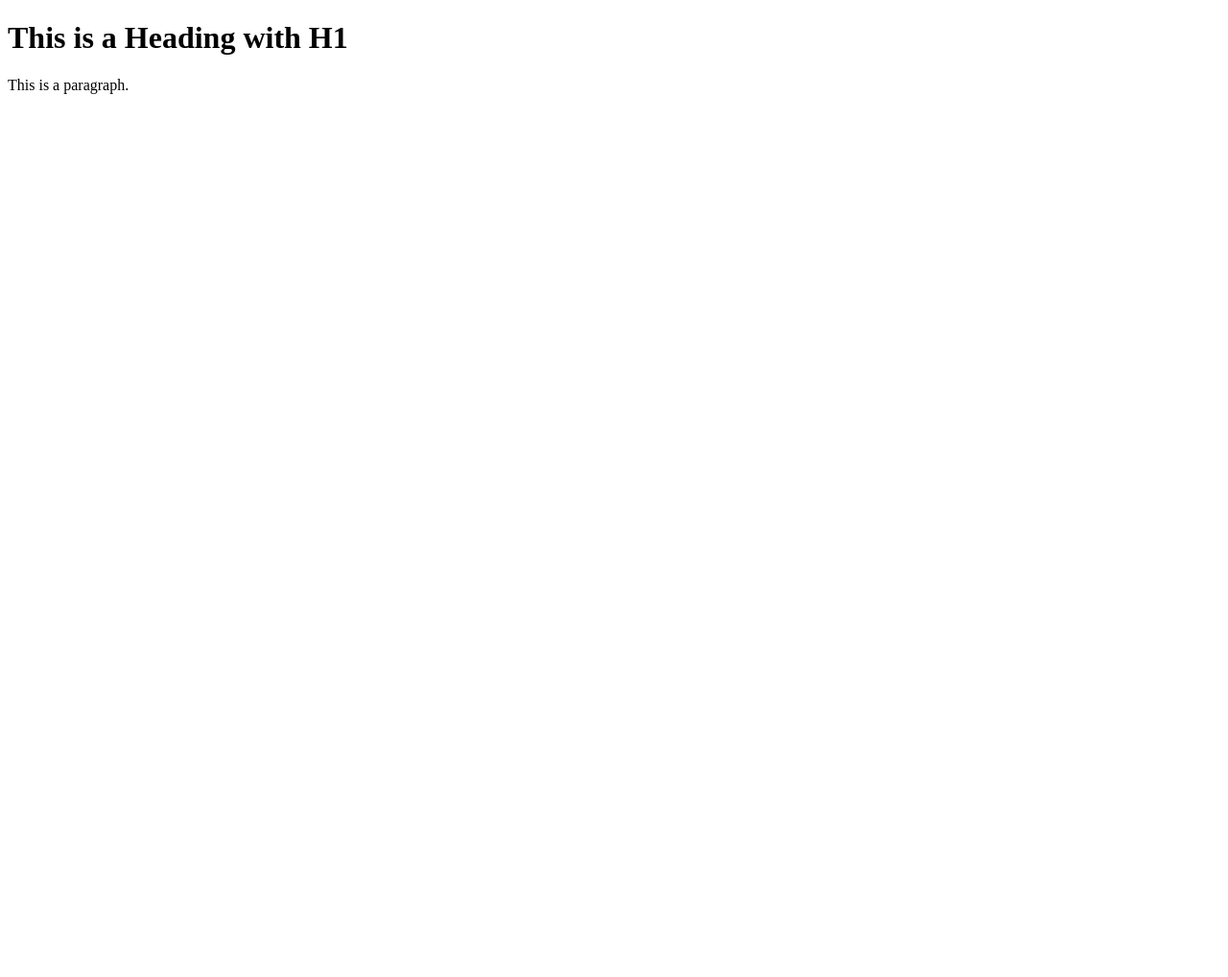
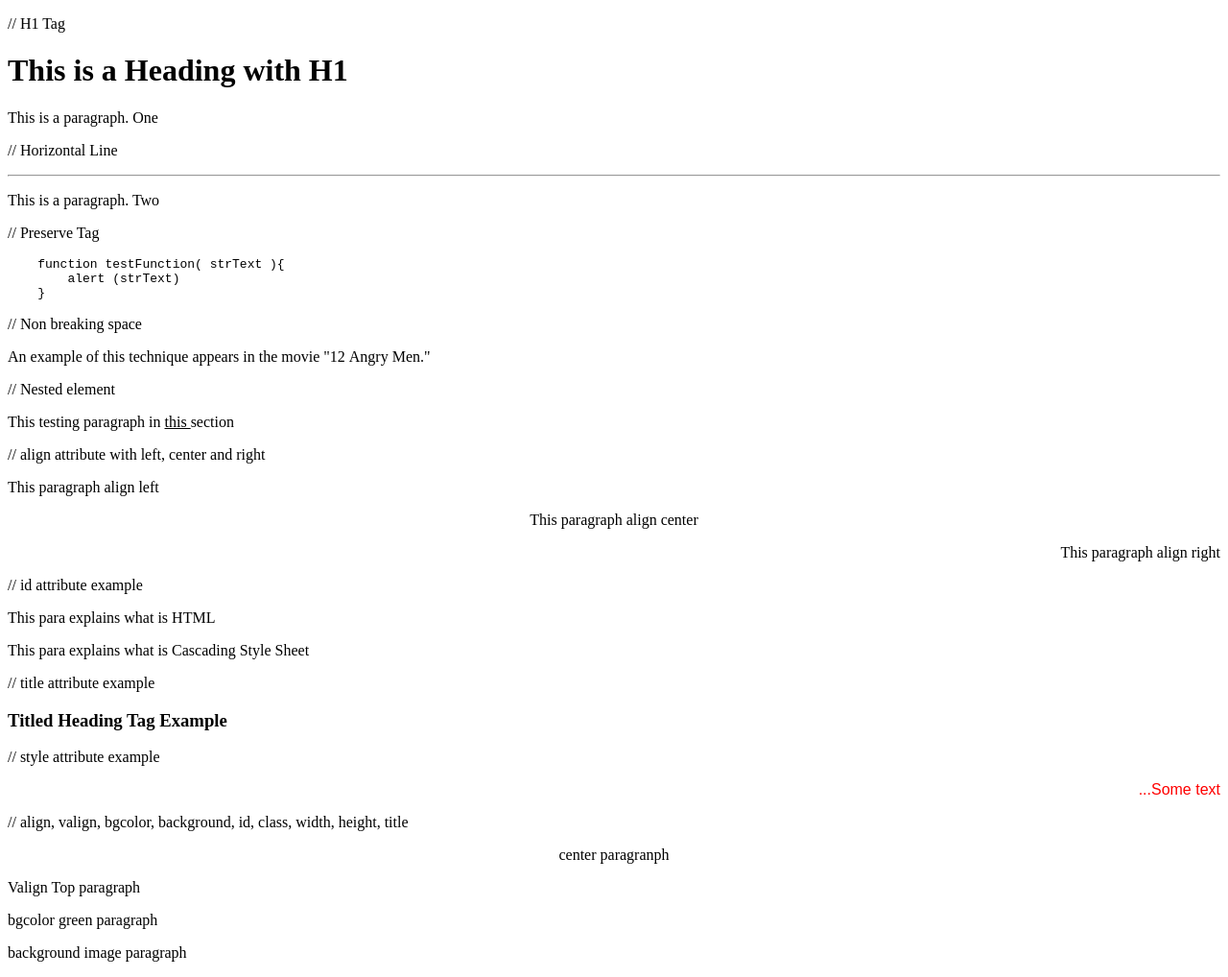
Before and after one commit to jdamilasp/HTML-CSS-JAVASCRIPT, a plain HTML site: page index.html in a window 1280 px wide. Shown: the whole page at 96% size. Before the commit the page ends 800 px from the top, so only its background shows below. Drawn offline with Linux system fonts and the light colour scheme.

Commit message:
update index.html

```diff
--- a/index.html
+++ b/index.html
@@ -6,8 +6,50 @@
 </head>
 <body>
 
+<!-- H1 Tag -->
+<p>// H1 Tag</p>
 <h1>This is a Heading with H1 </h1>
-<p>This is a paragraph.</p>
+<p>This is a paragraph. One</p>
+<!-- Horizontal Line -->
+<p>// Horizontal Line </p>
+<hr/>
+<p>This is a paragraph. Two</p>
+
+<!-- Preserve  -->
+<p>// Preserve Tag</p>
+<pre>
+    function testFunction( strText ){
+        alert (strText)
+    }
+</pre>
+<!-- NoneBreaking Space -->
+<p>// Non breaking space</p>
+<p>An example of this technique appears in the movie "12&nbsp;Angry&nbsp;Men."</p>
+<!-- Nested Element -->
+<p>// Nested element</p>
+<p> This testing paragraph in <u> this </u> section <p></p>
+
+<!-- HTML attributes -->
+<p>// align attribute with left, center and right </p>
+<p align="left"> This paragraph align left</p>
+<p align="center"> This paragraph align center</p>
+<p align="right"> This paragraph align right</p>
+<!-- uniquly identify using id attributes-->
+<p>// id attribute example </p>
+<p id = "html">This para explains what is HTML</p>
+<p id = "css">This para explains what is Cascading Style Sheet</p>
+<!-- title attribute example -->
+<p>// title attribute example </p>
+<h3 title = "Hello HTML!">Titled Heading Tag Example</h3>
+<!-- style attribute example -->
+<p>// style attribute example </p>
+<p dir="rtl" style = "font-family:arial; color:#FF0000;">Some text...</p>
+<p>// align, valign, bgcolor, background, id, class, width, height, title </p>
+<p align="center"> center paragranph </p>
+<p valign="top">Valign Top paragraph</p>
+<p bgcolor="#ff0000">bgcolor green paragraph</p>
+<p background=""> background image paragraph</p>
+
 
 </body>
 </html>
```
